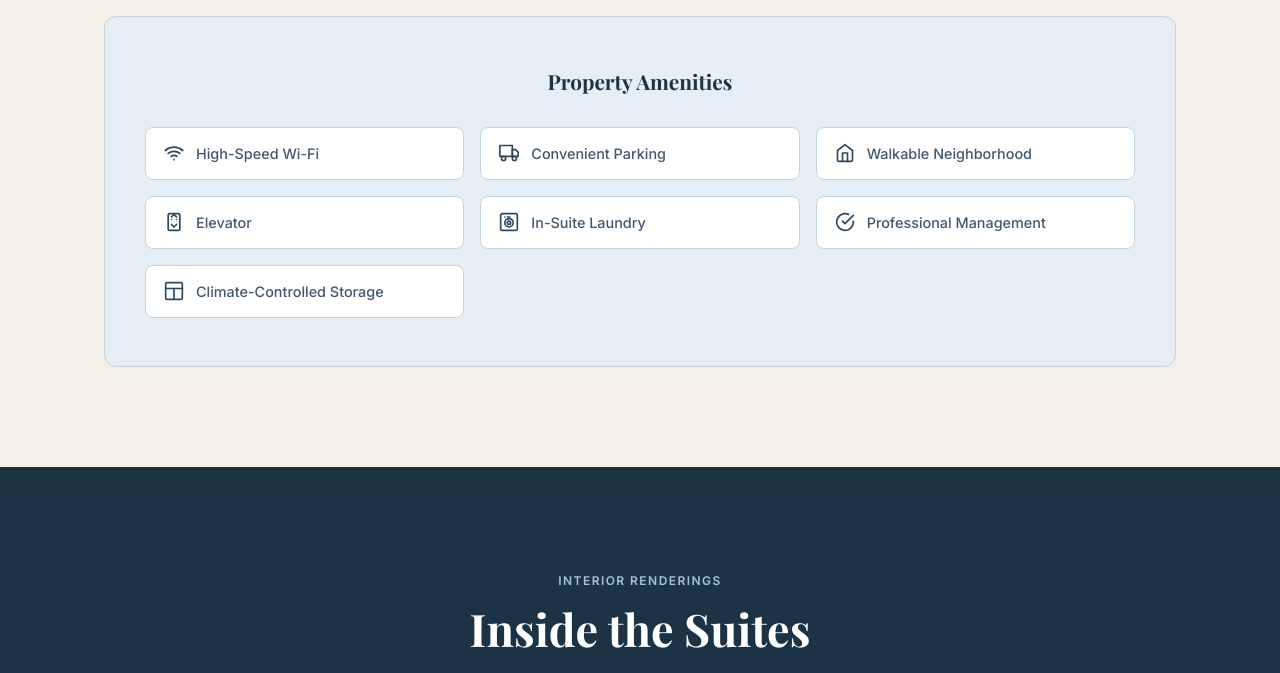
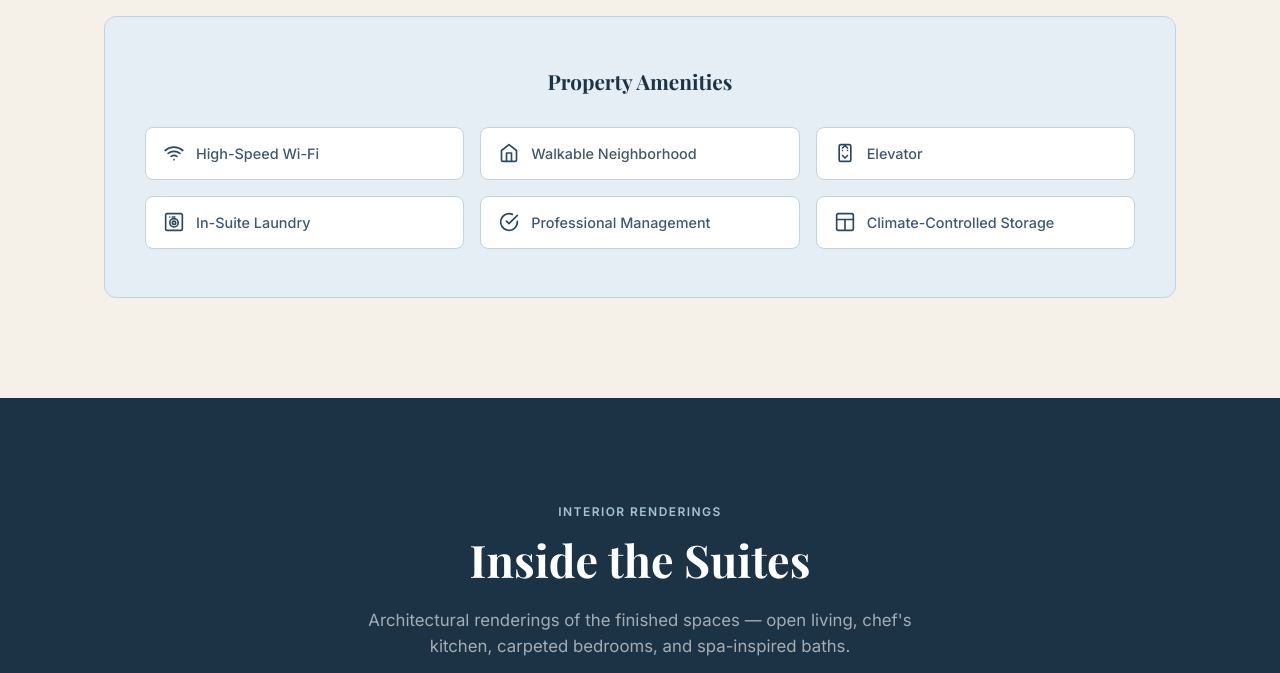
Before and after one commit to scotter487/Thehometownsuites, a plain HTML site: page index.html in a window 1280 px wide. Shown: the part 2520-3193 px from the top of the page. Drawn offline with nearby package versions, Linux system fonts and the light colour scheme.

Commit message:
Remove Convenient Parking from property amenities
Co-Authored-By: Claude Sonnet 4.6 <noreply@anthropic.com>

```diff
--- a/index.html
+++ b/index.html
@@ -133,10 +133,6 @@
           <div class="amenity">
             <svg xmlns="http://www.w3.org/2000/svg" width="20" height="20" viewBox="0 0 24 24" fill="none" stroke="currentColor" stroke-width="2" stroke-linecap="round" stroke-linejoin="round"><path d="M5 12.55a11 11 0 0 1 14.08 0"/><path d="M1.42 9a16 16 0 0 1 21.16 0"/><path d="M8.53 16.11a6 6 0 0 1 6.95 0"/><line x1="12" y1="20" x2="12.01" y2="20"/></svg>
             High-Speed Wi-Fi
-          </div>
-          <div class="amenity">
-            <svg xmlns="http://www.w3.org/2000/svg" width="20" height="20" viewBox="0 0 24 24" fill="none" stroke="currentColor" stroke-width="2" stroke-linecap="round" stroke-linejoin="round"><rect x="1" y="3" width="15" height="13"/><polygon points="16 8 20 8 23 11 23 16 16 16 16 8"/><circle cx="5.5" cy="18.5" r="2.5"/><circle cx="18.5" cy="18.5" r="2.5"/></svg>
-            Convenient Parking
           </div>
           <div class="amenity">
             <svg xmlns="http://www.w3.org/2000/svg" width="20" height="20" viewBox="0 0 24 24" fill="none" stroke="currentColor" stroke-width="2" stroke-linecap="round" stroke-linejoin="round"><path d="M3 9l9-7 9 7v11a2 2 0 0 1-2 2H5a2 2 0 0 1-2-2z"/><polyline points="9 22 9 12 15 12 15 22"/></svg>
```
